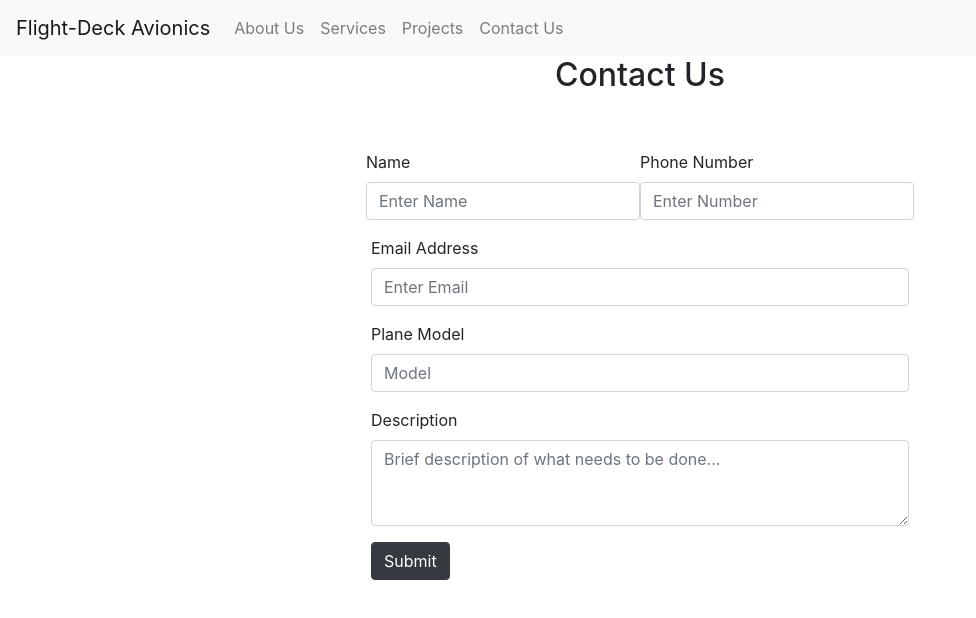
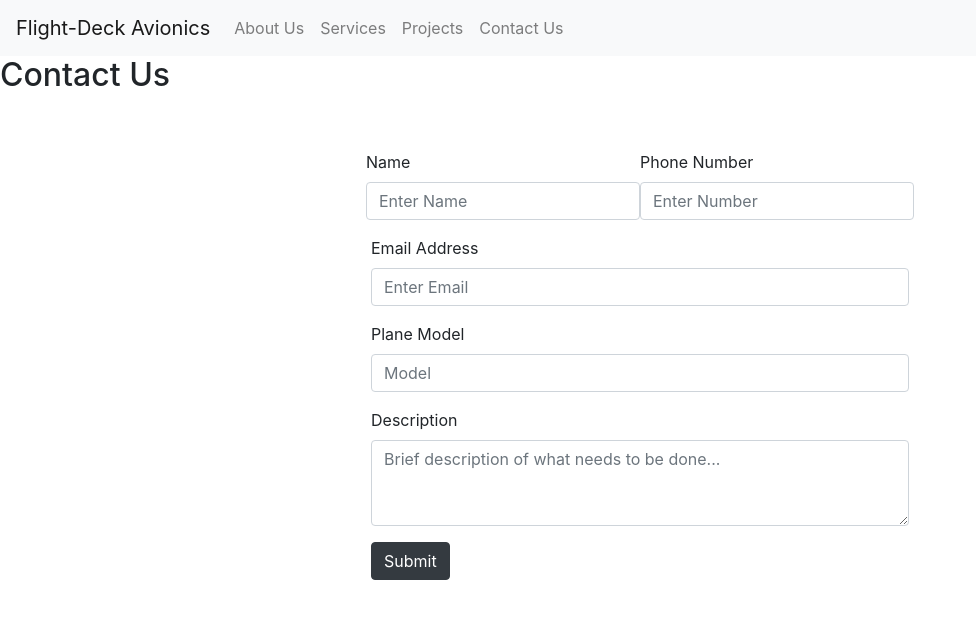
Before and after one commit to Jaydon-Goodrich/flight-deck, a Next.js app: page /contact in a window 1280 px wide. Shown: the top 618 px of the page, without its empty margins (0-976 px from the left). Built offline with nearby package versions, Linux system fonts and the light colour scheme.

Commit message:
contact update

```diff
--- a/components/ContactForm.js
+++ b/components/ContactForm.js
@@ -53,7 +53,6 @@ const ContactForm = () => {
 
     return (
         <div className={styles.container}>
-            <h2>Contact Us</h2>
             <br />
             <br />
             <Form id="contact-form" className="form-fields" action="https://formspree.io/f/xleokwwz" method="POST" encType="multipart/form-data" onSubmit={submitForm}>
--- a/pages/contact.js
+++ b/pages/contact.js
@@ -3,6 +3,7 @@ import ContactForm from '../components/ContactForm'
 const contact = () => {
     return (
         <div>
+            <h2>Contact Us</h2>
             <ContactForm />
         </div>
     )
```
